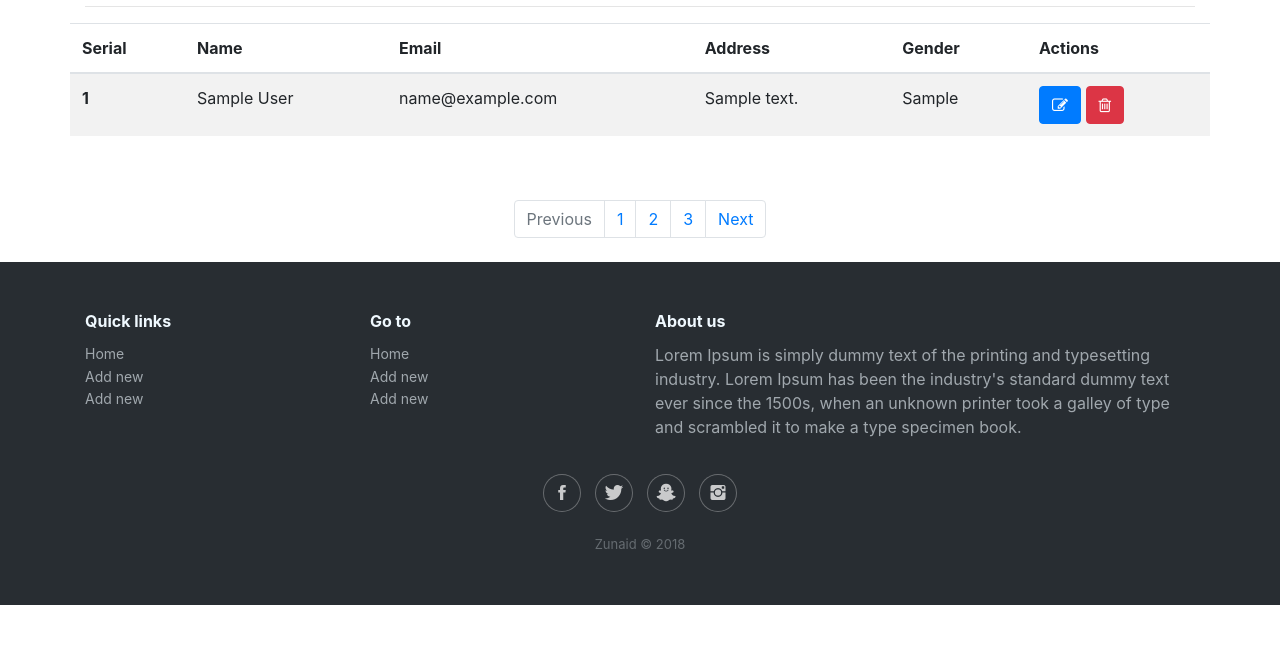
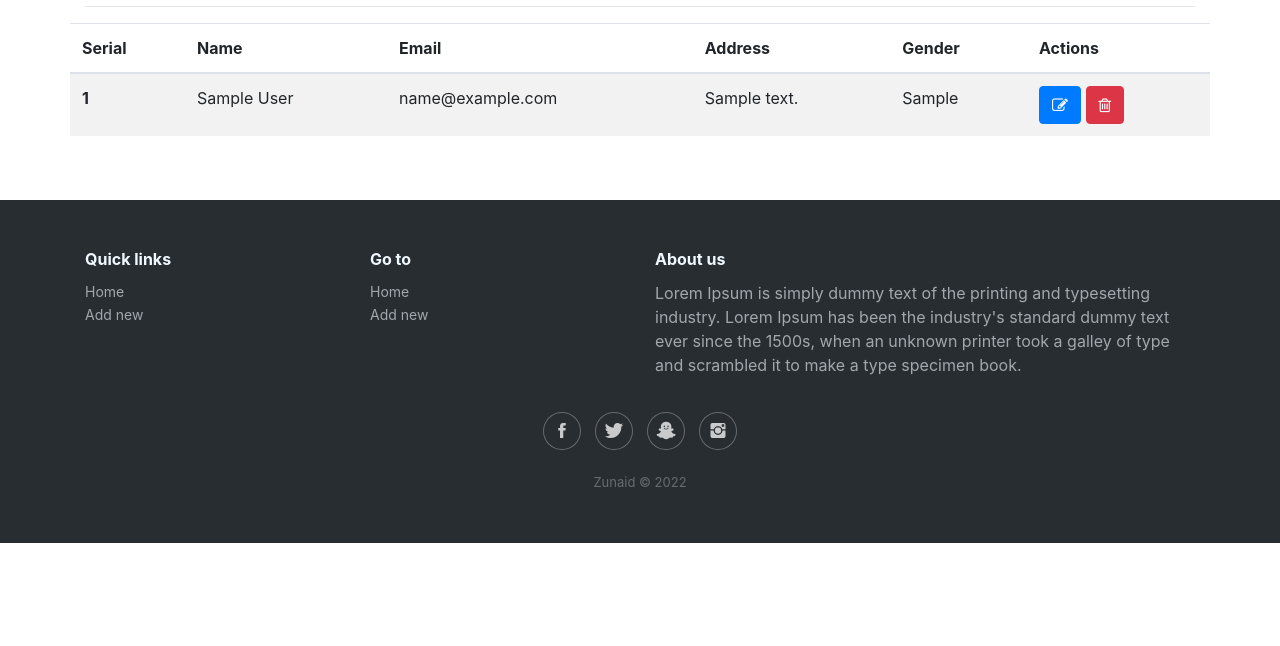
Before and after one commit to zunaidmiah/php-crud-project, a PHP site: page / in a window 1280 px wide. Shown: the part 154-800 px from the top of the page. Run offline with PHP 8.4, Linux system fonts and the light colour scheme; tables that the repository leaves empty or names only in its code hold one stand-in row (values such as "Sample post"); some libraries are stand-ins or nearby versions.

Commit message:
ajax live search works

```diff
--- a/data/select.php
+++ b/data/select.php
@@ -4,10 +4,21 @@ require_once 'db_connection.php';
 
 // Select data from DB table
 
-$sql_query = "SELECT * FROM users_info";
+$sql_query = "SELECT * FROM users_info ORDER BY id desc";
 $data = null;
+$status = false;
+$page = 1;
 if(!$conn->connect_error){
     $data = $conn->query($sql_query);
+    if($data->num_rows > 10){
+        $status = true;
+        if(isset($_GET['page'])){
+            $page = $_GET['page'];
+        }
+        $offset = 10*($page-1);
+        $sql_query = "SELECT * FROM users_info ORDER BY id desc LIMIT 10 OFFSET {$offset}";
+        $data = $conn->query($sql_query);
+    }
     if (!$data) {
         die("Error: " . $sql_query . "<br>" . $conn->error);
     }
--- a/index.php
+++ b/index.php
@@ -30,10 +30,10 @@
                         <th scope="col">Actions</th>
                     </tr>
                 </thead>
-                <tbody>
+                <tbody id="search_text">
                 <?php if($data) {
                     if ($data->num_rows > 0) {
-                    $i =1;
+                    $i =(($page-1)*10) + 1;
                      while($row = $data->fetch_assoc()) {?>
                     <tr>
                         <th><?php echo $i; ?></th>
@@ -59,18 +59,38 @@
             </table>
         </div>
     </div>
-    <div aria-label="Page navigation example" class="mb-4">
+    <?php if(isset($status) and $status){
+        $next = false;
+        if(isset($data) and $data->num_rows == 10){
+            $next = true;
+        }
+        ?>
+    <div aria-label="Page navigation example" class="mb-4" id="pagination">
         <ul class="pagination justify-content-center">
-            <li class="page-item disabled">
-            <a class="page-link" href="#" tabindex="-1">Previous</a>
+            <?php if($page != 1){ ?>
+            <li class="page-item">
+            <a class="page-link" href="?page=<?php echo $page-1; ?>" tabindex="-1">Previous</a>
             </li>
-            <li class="page-item"><a class="page-link" href="?page=1">1</a></li>
-            <li class="page-item"><a class="page-link" href="?page=2">2</a></li>
-            <li class="page-item"><a class="page-link" href="?page=3">3</a></li>
+            <?php } ?>
+            <?php
+                if($page == 1 and $next){
+                    $start = 1; $end = $page+1;
+                } elseif($page != 1 and $next){
+                    $start = $page-1; $end = $page+1;
+                } else{
+                    $start = 1; $end = $page;
+                }
+            ?>
+            <?php for($i=$start;$i<=$end;$i++){?>
+            <li class="page-item"><a class="page-link" href="?page=<?php echo $i; ?>"><?php echo $i; ?></a></li>
+            <?php } ?>
+            <?php if($next){ ?>
             <li class="page-item">
-            <a class="page-link" href="#">Next</a>
+            <a class="page-link" href="?page=<?php echo $page+1; ?>">Next</a>
             </li>
+            <?php } ?>
         </ul>
     </div>
+    <?php } ?>
 
     <?php require_once 'view/footer.php'; ?>
--- a/view/footer.php
+++ b/view/footer.php
@@ -7,14 +7,12 @@
                         <ul>
                             <li><a href="index.php">Home</a></li>
                             <li><a href="create.php">Add new</a></li>
-                            <li><a href="create.php">Add new</a></li>
                         </ul>
                     </div>
                     <div class="col-sm-6 col-md-3 item">
                         <h3>Go to</h3>
                         <ul>
                             <li><a href="index.php">Home</a></li>
-                            <li><a href="create.php">Add new</a></li>
                             <li><a href="create.php">Add new</a></li>
                         </ul>
                     </div>
@@ -24,7 +22,7 @@
                     </div>
                     <div class="col item social"><a href="#"><i class="icon ion-social-facebook"></i></a><a href="#"><i class="icon ion-social-twitter"></i></a><a href="#"><i class="icon ion-social-snapchat"></i></a><a href="#"><i class="icon ion-social-instagram"></i></a></div>
                 </div>
-                <p class="copyright">Zunaid © 2018</p>
+                <p class="copyright">Zunaid © 2022</p>
             </div>
         </footer>
     </div>
@@ -35,6 +33,31 @@
     <script src="https://code.jquery.com/jquery-3.2.1.slim.min.js" integrity="sha384-KJ3o2DKtIkvYIK3UENzmM7KCkRr/rE9/Qpg6aAZGJwFDMVNA/GpGFF93hXpG5KkN" crossorigin="anonymous"></script>
     <script src="https://cdn.jsdelivr.net/npm/popper.js@1.12.9/dist/umd/popper.min.js" integrity="sha384-ApNbgh9B+Y1QKtv3Rn7W3mgPxhU9K/ScQsAP7hUibX39j7fakFPskvXusvfa0b4Q" crossorigin="anonymous"></script>
     <script src="https://cdn.jsdelivr.net/npm/bootstrap@4.0.0/dist/js/bootstrap.min.js" integrity="sha384-JZR6Spejh4U02d8jOt6vLEHfe/JQGiRRSQQxSfFWpi1MquVdAyjUar5+76PVCmYl" crossorigin="anonymous"></script>
+    <script>
+        // $.ajaxSetup({
+        //     headers: {
+        //         'X-CSRF-TOKEN': $('meta[name="csrf-token"]').attr('content')
+        //     }
+        // });
+        function search(txt = false){
+            if(!txt){
+                txt = jQuery('#search_txt').val();
+            }
+            var xmlhttp = new XMLHttpRequest();
+            xmlhttp.onreadystatechange = function(res, success) {
+            if (this.readyState == 4 && this.status == 200) {
+                document.getElementById("search_text").innerHTML = this.responseText;
+            }
+            };
+            xmlhttp.open("GET", "data/search.php?search=" + txt, true);
+            xmlhttp.send();
+            if(txt){
+                document.getElementById('pagination').style.display= 'none';
+            } else{
+                document.getElementById('pagination').style.display= 'block';
+            }
+        }
+    </script>
 </body>
 
 </html>
--- a/view/head.php
+++ b/view/head.php
@@ -47,9 +47,11 @@
                     <a class="nav-link disabled" href="#">Disabled</a> -->
                 </li>
             </ul>
-            <form class="form-inline my-2 my-lg-0">
-                <input class="form-control mr-sm-2" type="search" placeholder="Search" aria-label="Search">
-                <button class="btn btn-info btn-outline-success my-2 my-sm-0" type="submit">Search</button>
-            </form>
+            <?php if(basename($_SERVER['PHP_SELF']) == 'index.php') { ?>
+            <div class="form-inline my-2 my-lg-0">
+                <input class="form-control mr-sm-2" id="search_txt" type="search" placeholder="Search" aria-label="Search" onkeyup="search(this.value)">
+                <button class="btn btn-info btn-outline-success my-2 my-sm-0" type="submit" onclick="search()">Search</button>
+            </div>
+            <?php } ?>
         </div>
     </nav>
```
Also changed, not shown: data/search.php (added, +37 -0 lines).
